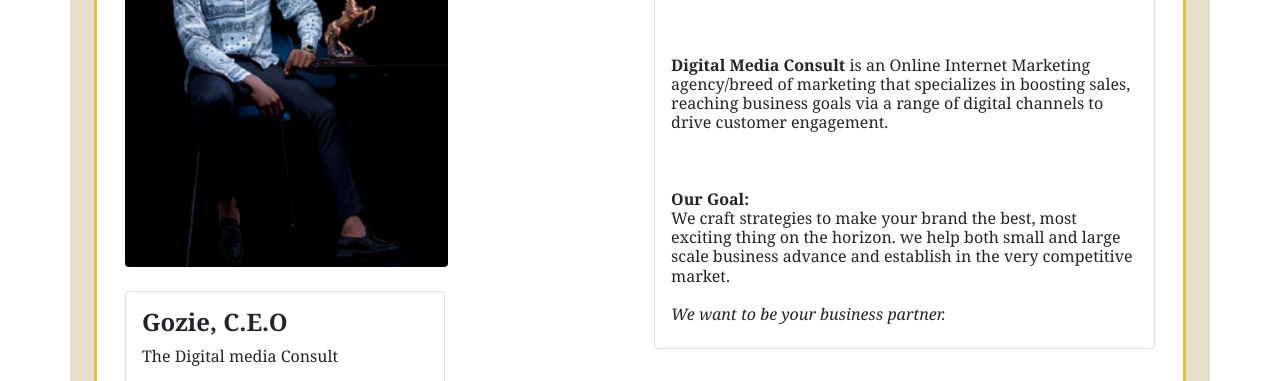
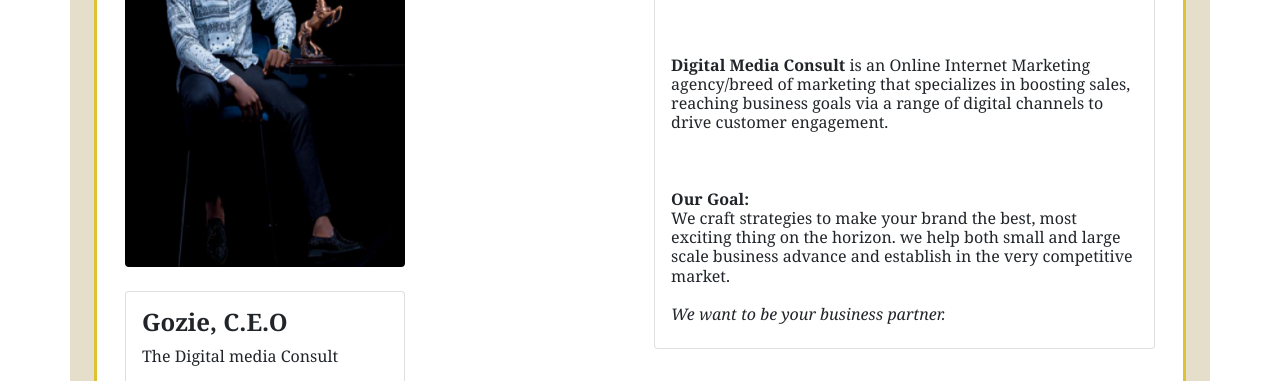
Before and after one commit to Gozieg/dmc.github.io, a plain HTML site: page index.html in a window 1280 px wide. Shown: the part 324-705 px from the top of the page. Drawn offline with nearby package versions, Linux system fonts and the light colour scheme.

Commit message:
update index.html

```diff
--- a/index.html
+++ b/index.html
@@ -51,11 +51,11 @@
                 <div class="row">
                   <div class="col-sm">
                     <div class="text-right">
-                      <img src="./dmc image.png" class="rounded" alt="..." height="400px">
+                      <img src="./dmc image.png" class="rounded" alt="..." height="400px" width="280px">
                     </div>
                     <br>
 
-                    <div class="card" style="width: 320px;">
+                    <div class="card" style="width: 280px;">
                       <div class="card-body">
                         <h4><b>Gozie, C.E.O</b></h4> <p>The Digital  media Consult</p>
                         <p> <svg xmlns="http://www.w3.org/2000/svg" width="20" height="20" fill="green" class="bi bi-whatsapp" viewBox="0 0 16 16">
```
